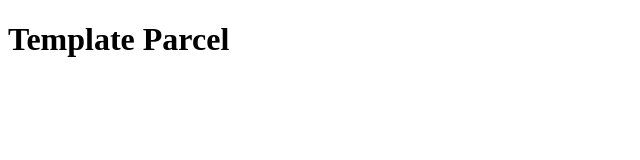
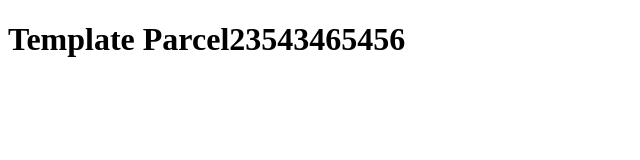
Before and after one commit to GoITteacher/template-parcel, a plain HTML site: page index.html in a window 1280 px wide. Shown: the whole page, without its empty margins (0-640 px from the left). Drawn offline with Linux system fonts and the light colour scheme.

Commit message:
Deploying to gh-pages from @ GoITteacher/template-parcel@ee52f14038b0abdbb32c900ed7018f27facfbb25 🚀

```diff
--- a/index.html
+++ b/index.html
@@ -1 +1 @@
-<!DOCTYPE html><html lang="en"><head><meta charset="utf-8"><meta http-equiv="X-UA-Compatible" content="IE=edge"><meta name="viewport" content="width=device-width, initial-scale=1.0"><title>Document123</title></head><body> <h1>Template Parcel</h1> </body></html>
+<!DOCTYPE html><html lang="en"><head><meta charset="utf-8"><meta http-equiv="X-UA-Compatible" content="IE=edge"><meta name="viewport" content="width=device-width, initial-scale=1.0"><title>Document123</title></head><body> <h1>Template Parcel23543465456</h1> </body></html>
```
